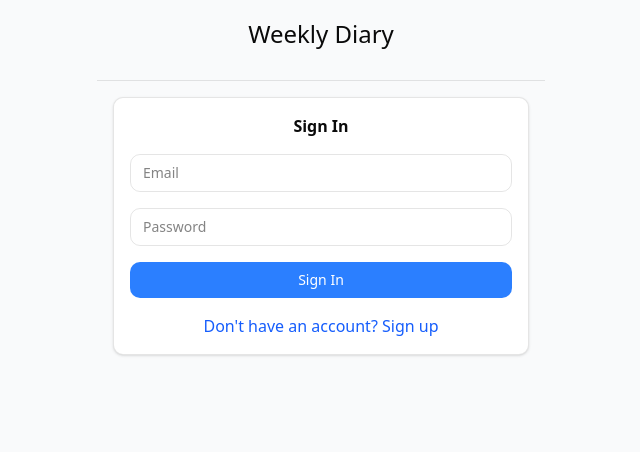
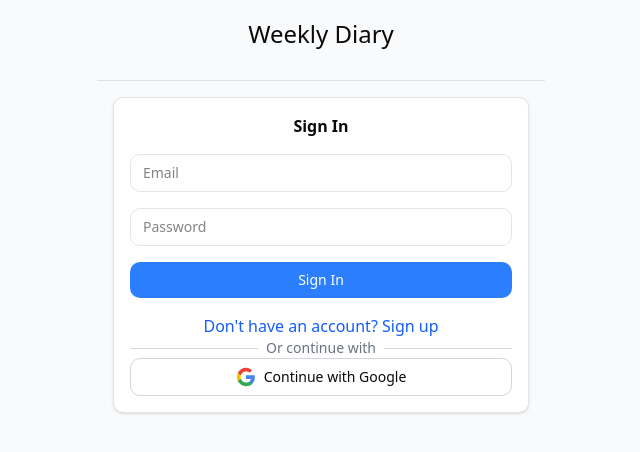
Before and after one commit to chaeeunlee227/weekly-diary, a React (Vite) app: page / in a window 1280 px wide. Shown: the top 452 px of the page, without its empty margins (319-959 px from the left). Built offline with nearby package versions, Linux system fonts and the light colour scheme; no server answers.

Commit message:
Add Google OAuth option

```diff
--- a/src/App.tsx
+++ b/src/App.tsx
@@ -8,7 +8,7 @@
 import { GratefulThings } from './components/GratefulThings';
 import { CommentOfWeek } from './components/CommentOfWeek';
 import { Auth } from './components/Auth';
-import { auth } from './lib/supabase';
+import { auth, supabase } from './lib/supabase';
 
 export interface WeekData {
   habits: {
@@ -60,12 +60,27 @@
     comment: true
   });
 
-  // Check authentication status
+  // Check authentication status and handle OAuth callback
   useEffect(() => {
     async function checkUser() {
       try {
-        const currentUser = await auth.getCurrentUser();
-        setUser(currentUser);
+        // Handle OAuth callback - check if there's a session in the URL hash
+        if (supabase) {
+          const { data: { session } } = await supabase.auth.getSession();
+          if (session) {
+            setUser(session.user);
+            // Clean up URL hash after successful OAuth
+            if (window.location.hash) {
+              window.history.replaceState(null, '', window.location.pathname);
+            }
+          } else {
+            const currentUser = await auth.getCurrentUser();
+            setUser(currentUser);
+          }
+        } else {
+          const currentUser = await auth.getCurrentUser();
+          setUser(currentUser);
+        }
       } catch (error) {
         console.error('Error checking user:', error);
       } finally {
@@ -77,6 +92,10 @@
     // Listen for auth state changes
     const { data: { subscription } } = auth.onAuthStateChange((event, session) => {
       setUser(session?.user ?? null);
+      // Clean up URL hash after auth state change
+      if (session && window.location.hash) {
+        window.history.replaceState(null, '', window.location.pathname);
+      }
     });
 
     return () => subscription.unsubscribe();
--- a/src/components/Auth.tsx
+++ b/src/components/Auth.tsx
@@ -41,6 +41,20 @@
     } catch (err: any) {
       setError(err.message || 'An error occurred');
     } finally {
+      setLoading(false);
+    }
+  };
+
+  const handleOAuthSignIn = async (provider: 'google' | 'github' | 'discord' | 'facebook' | 'twitter') => {
+    setLoading(true);
+    setError(null);
+
+    try {
+      const { data, error } = await auth.signInWithOAuth(provider);
+      if (error) throw error;
+      // OAuth will redirect, so we don't need to do anything else here
+    } catch (err: any) {
+      setError(err.message || 'An error occurred during OAuth sign-in');
       setLoading(false);
     }
   };
@@ -166,6 +180,34 @@
                 </button>
               </div>
             </form>
+
+            {/* OAuth Divider */}
+            <div className="relative my-6">
+              <div className="absolute inset-0 flex items-center">
+                <div className="w-full border-t border-gray-300"></div>
+              </div>
+              <div className="relative flex justify-center text-sm">
+                <span className="px-2 bg-white text-gray-500">Or continue with</span>
+              </div>
+            </div>
+
+            {/* OAuth Buttons */}
+            <div>
+              <button
+                type="button"
+                onClick={() => handleOAuthSignIn('google')}
+                disabled={loading}
+                className="w-full px-3 py-2 border border-gray-300 rounded-lg text-sm hover:bg-gray-50 transition-colors disabled:opacity-50 disabled:cursor-not-allowed cursor-pointer flex items-center justify-center gap-2"
+              >
+                <svg className="w-5 h-5" viewBox="0 0 24 24">
+                  <path fill="#4285F4" d="M22.56 12.25c0-.78-.07-1.53-.2-2.25H12v4.26h5.92c-.26 1.37-1.04 2.53-2.21 3.31v2.77h3.57c2.08-1.92 3.28-4.74 3.28-8.09z"/>
+                  <path fill="#34A853" d="M12 23c2.97 0 5.46-.98 7.28-2.66l-3.57-2.77c-.98.66-2.23 1.06-3.71 1.06-2.86 0-5.29-1.93-6.16-4.53H2.18v2.84C3.99 20.53 7.7 23 12 23z"/>
+                  <path fill="#FBBC05" d="M5.84 14.09c-.22-.66-.35-1.36-.35-2.09s.13-1.43.35-2.09V7.07H2.18C1.43 8.55 1 10.22 1 12s.43 3.45 1.18 4.93l2.85-2.22.81-.62z"/>
+                  <path fill="#EA4335" d="M12 5.38c1.62 0 3.06.56 4.21 1.64l3.15-3.15C17.45 2.09 14.97 1 12 1 7.7 1 3.99 3.47 2.18 7.07l3.66 2.84c.87-2.6 3.3-4.53 6.16-4.53z"/>
+                </svg>
+                Continue with Google
+              </button>
+            </div>
           </div>
         </div>
       </div>
--- a/src/lib/supabase.ts
+++ b/src/lib/supabase.ts
@@ -36,6 +36,19 @@
     return { data, error };
   },
 
+  async signInWithOAuth(provider: 'google' | 'github' | 'discord' | 'facebook' | 'twitter') {
+    if (!supabase) {
+      return { data: null, error: { message: 'Supabase is not configured.' } };
+    }
+    const { data, error } = await supabase.auth.signInWithOAuth({
+      provider,
+      options: {
+        redirectTo: window.location.origin,
+      },
+    });
+    return { data, error };
+  },
+
   async signOut() {
     if (!supabase) {
       return { error: { message: 'Supabase is not configured.' } };
```
